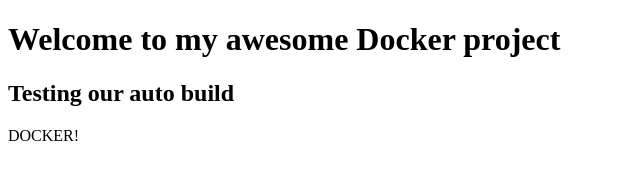
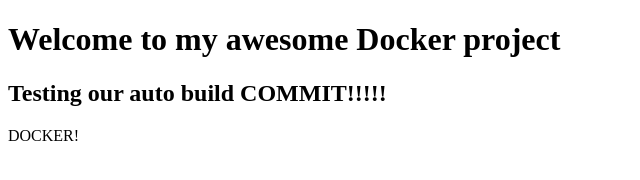
Before and after one commit to ArpanSM/testingauto, a plain HTML site: page AutoBuild/index.html in a window 1280 px wide. Shown: the whole page, without its empty margins (0-640 px from the left). Drawn offline with Linux system fonts and the light colour scheme.

Commit message:
Update index.html

```diff
--- a/AutoBuild/index.html
+++ b/AutoBuild/index.html
@@ -5,7 +5,7 @@
 
 	<h1> Welcome to my awesome Docker project </h1>
 
-	 <h2> Testing our auto build </h2>
+	 <h2> Testing our auto build COMMIT!!!!!</h2>
 
 	 <p> DOCKER! </p>
 
```
